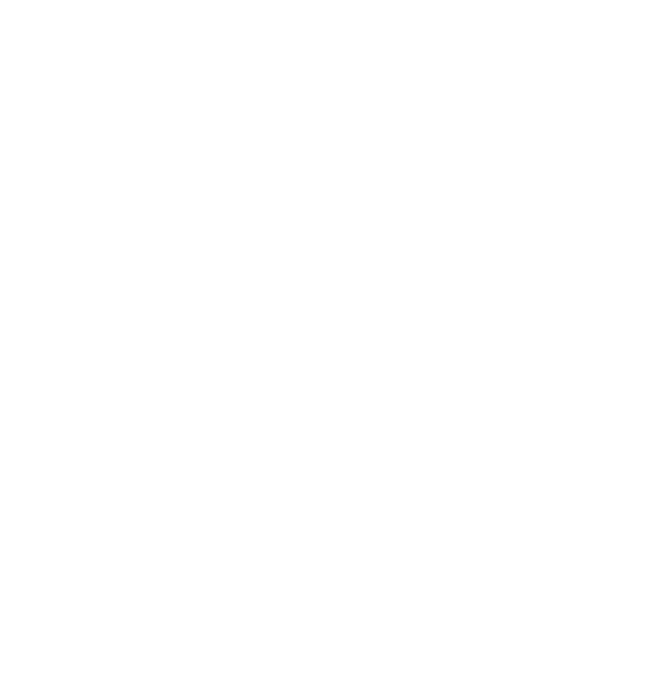
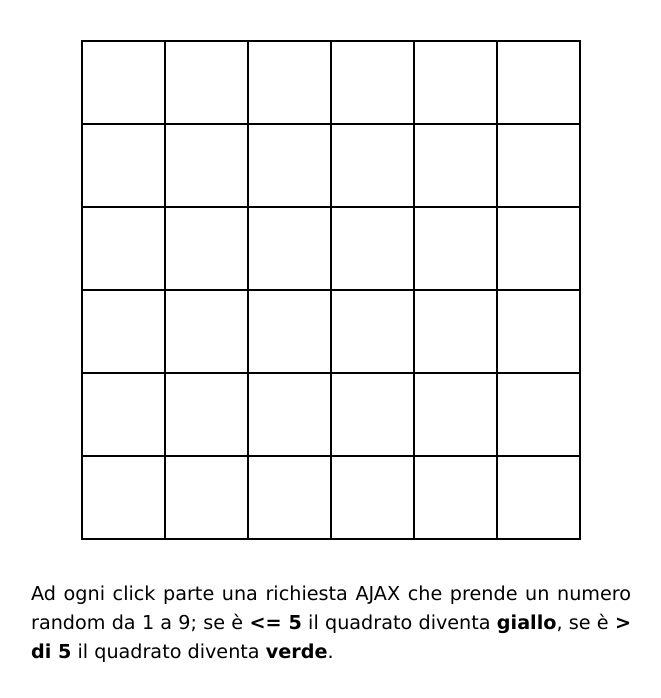
Before and after one commit to maccceo/js-jq-ajax-grigliaquad, a plain HTML site: page index.html in a window 1280 px wide. Shown: the whole page, without its empty margins (309-970 px from the left). Drawn offline with nearby package versions, Linux system fonts and the light colour scheme.

Commit message:
Esercizio completato

```diff
--- a/index.html
+++ b/index.html
@@ -8,7 +8,46 @@
 	<script src="https://ajax.googleapis.com/ajax/libs/jquery/3.4.1/jquery.min.js"></script>
 </head>
 <body>
+	<div id="container">
+		<div class="quadrato"></div>
+		<div class="quadrato"></div>
+		<div class="quadrato"></div>
+		<div class="quadrato"></div>
+		<div class="quadrato"></div>
+		<div class="quadrato"></div>
+		<div class="quadrato"></div>
+		<div class="quadrato"></div>
+		<div class="quadrato"></div>
+		<div class="quadrato"></div>
+		<div class="quadrato"></div>
+		<div class="quadrato"></div>
+		<div class="quadrato"></div>
+		<div class="quadrato"></div>
+		<div class="quadrato"></div>
+		<div class="quadrato"></div>
+		<div class="quadrato"></div>
+		<div class="quadrato"></div>
+		<div class="quadrato"></div>
+		<div class="quadrato"></div>
+		<div class="quadrato"></div>
+		<div class="quadrato"></div>
+		<div class="quadrato"></div>
+		<div class="quadrato"></div>
+		<div class="quadrato"></div>
+		<div class="quadrato"></div>
+		<div class="quadrato"></div>
+		<div class="quadrato"></div>
+		<div class="quadrato"></div>
+		<div class="quadrato"></div>
+		<div class="quadrato"></div>
+		<div class="quadrato"></div>
+		<div class="quadrato"></div>
+		<div class="quadrato"></div>
+		<div class="quadrato"></div>
+		<div class="quadrato"></div>
+	</div>
 
+	<p>Ad ogni click parte una richiesta AJAX che prende un numero random da 1 a 9; se è <strong><= 5</strong> il quadrato diventa <strong>giallo</strong>, se è <strong>> di 5</strong> il quadrato diventa <strong>verde</strong>.</p>
 
 	<script type="text/javascript" src="javascripts/main.js"></script>
 </body>
--- a/javascripts/main.js
+++ b/javascripts/main.js
@@ -0,0 +1,35 @@
+// Griglia 6x6, ad ogni click parte una richiesta AJAX che prende un numero
+// random da 1 a 9.
+// Se è <= 5 il quadrato diventa giallo, se è > di 5 il quadrato diventa verde.
+// Il numero ottenuto appare al centro del quadrato
+
+$(document).ready(function() {
+	// ## AL CLICK SU UN QUADRATO
+	$(".quadrato").click(squareClick);
+});
+
+function squareClick() {
+	var thisSquare = $(this);
+
+	// chiamata asincrona
+	$.ajax({
+		url : "https://flynn.boolean.careers/exercises/api/random/int",
+		method : "GET",
+		success : function (data,stato) {
+			var result = data.response;
+			//stampo il risultato
+			thisSquare.text(result);
+			// controllo come colorare il quadrato
+			if (result <= 5) {
+				thisSquare.removeClass("green");
+				thisSquare.addClass("yellow");
+			} else {
+				thisSquare.removeClass("yellow");
+				thisSquare.addClass("green");
+			}
+		},
+		error : function (richiesta,stato,errori) {
+			alert("E' avvenuto un errore. "+errore);
+		}
+	});
+}
--- a/style.css
+++ b/style.css
@@ -2,4 +2,41 @@
 	margin: 0;
 	padding: 0;
 	box-sizing: border-box;
+	font-family: "Lucida Sans Unicode", "Lucida Grande", sans-serif;
 }
+
+#container {
+	width: 500px;
+	height: 500px;
+	border: 1px solid black;
+	margin: 40px auto;
+	display: flex;
+	flex-wrap: wrap;
+}
+
+.quadrato {
+	height: calc(100% / 6);
+	width: calc(100% / 6);
+	border: 1px solid black;
+	display: flex;
+	justify-content: center;
+	align-items: center;
+	font-size: 2rem;
+	cursor: pointer;
+}
+
+.yellow {
+	background-color: yellow;
+}
+
+.green {
+	background-color: green;
+}
+
+p {
+	width: 600px;
+	margin: 40px auto;
+	text-align: justify;
+	line-height: 1.5em;
+	font-size: 1.2em;
+}
```
